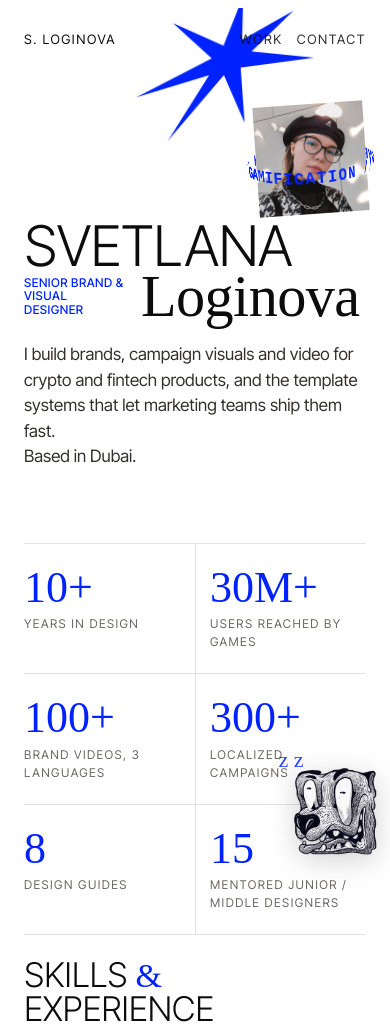
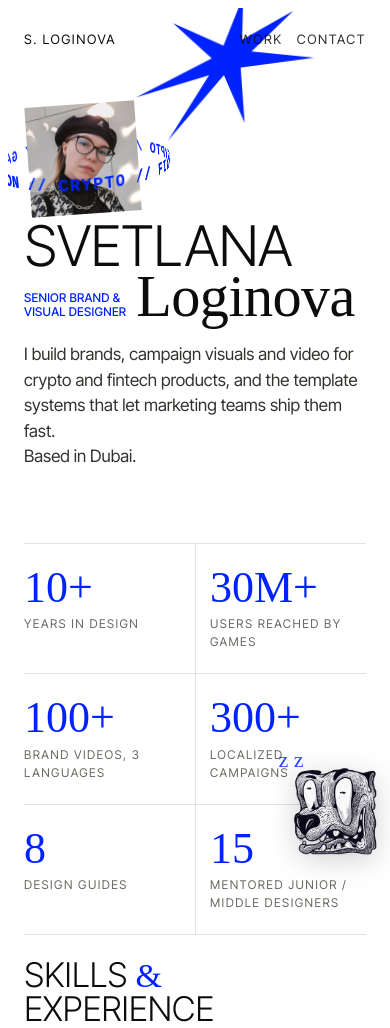
Before and after one commit to shishkaboom/portfolio, a plain HTML site: page index.html in a window 390 px wide. Shown: the top 1028 px of the page. Drawn offline with Linux system fonts and the light colour scheme; a web font is replaced by a local one.

Commit message:
Mobile hero: photo left, role on Loginova baseline, no drag on touch
Co-Authored-By: Claude Opus 5.5 <noreply@anthropic.com>
Claude-Session: https://claude.ai/code/session_01FGDzBcgLpCyNRuGASwrg2U

```diff
--- a/index.html
+++ b/index.html
@@ -478,6 +478,10 @@ html,body{overflow-x:clip}
   .l-index .case h3{grid-row:2;grid-column:1/-1;font-size:calc((100vw - 48px) * .1352);white-space:nowrap;letter-spacing:-.01em}
   .l-index .case:hover h3{transform:none}
   .stats div span,.skills li span,.h1role,dt,.nums span{font-size:12px!important}
+  .drag{touch-action:auto;cursor:auto}
+  .photo{left:20px;right:auto}
+  .hero h1 .l2row{align-items:flex-end;align-items:last baseline}
+  .hero h1 .h1role{flex:0 0 auto;white-space:nowrap;letter-spacing:.02em;padding-right:10px}
 }
 </style>
 
@@ -1365,9 +1369,10 @@ html,body{overflow-x:clip}
 <script>
 /* drag the hero photo and the footer bear anywhere with mouse or finger; uses the CSS translate property so the photo keeps its tilt */
 (function(){
+  var mob=matchMedia('(max-width:700px), (hover:none)');
   document.querySelectorAll('.drag').forEach(function(el){
     var sx,sy,ox=0,oy=0,id=null;
-    el.addEventListener('pointerdown',function(e){id=e.pointerId;el.setPointerCapture(id);sx=e.clientX-ox;sy=e.clientY-oy;el.classList.add('dragging');e.preventDefault()});
+    el.addEventListener('pointerdown',function(e){if(mob.matches)return;id=e.pointerId;el.setPointerCapture(id);sx=e.clientX-ox;sy=e.clientY-oy;el.classList.add('dragging');e.preventDefault()});
     el.addEventListener('pointermove',function(e){if(e.pointerId!==id)return;ox=e.clientX-sx;oy=e.clientY-sy;el.style.translate=ox+'px '+oy+'px'});
     function end(e){if(e.pointerId!==id)return;id=null;el.classList.remove('dragging')}
     el.addEventListener('pointerup',end);el.addEventListener('pointercancel',end);
```
